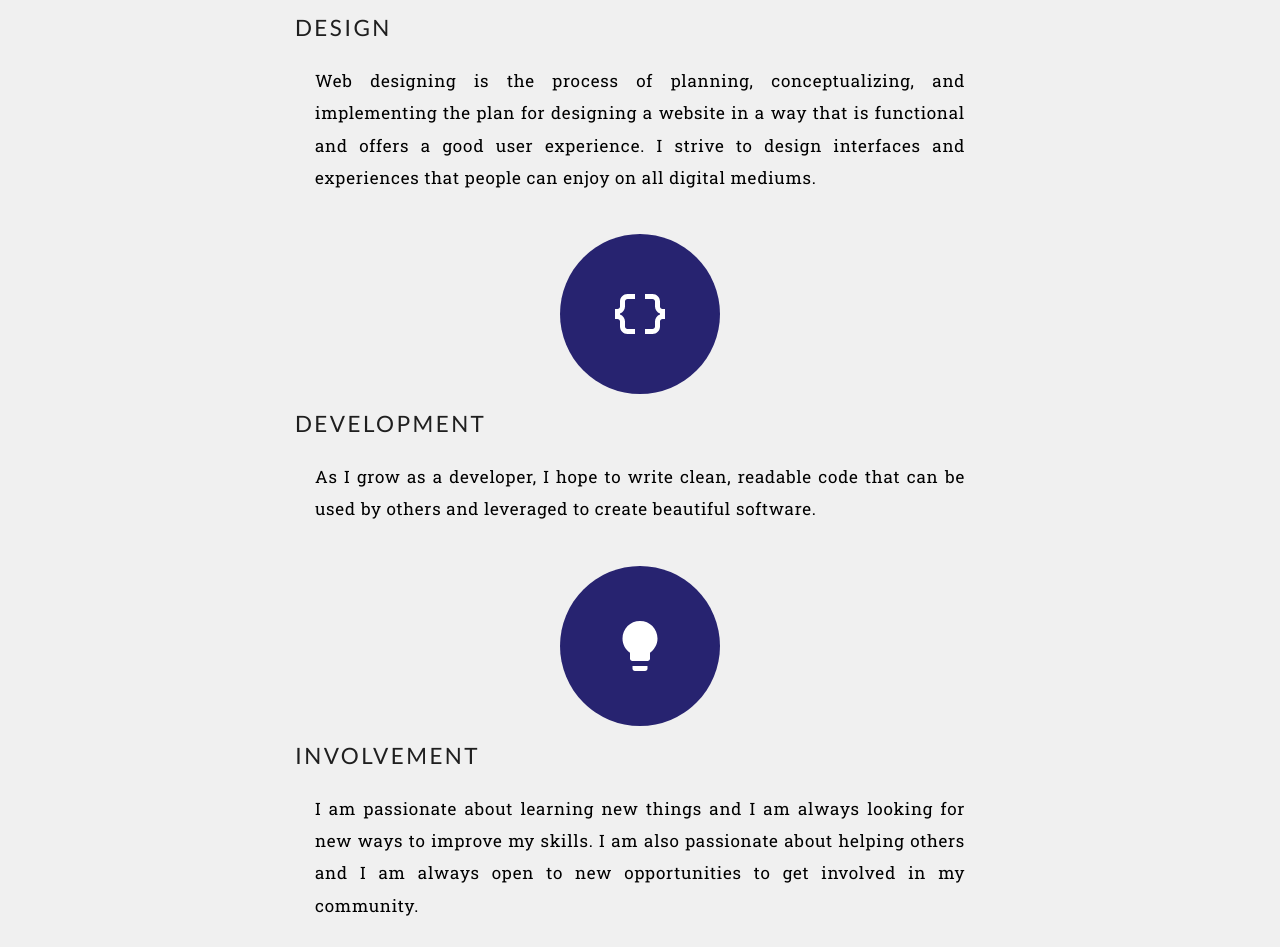
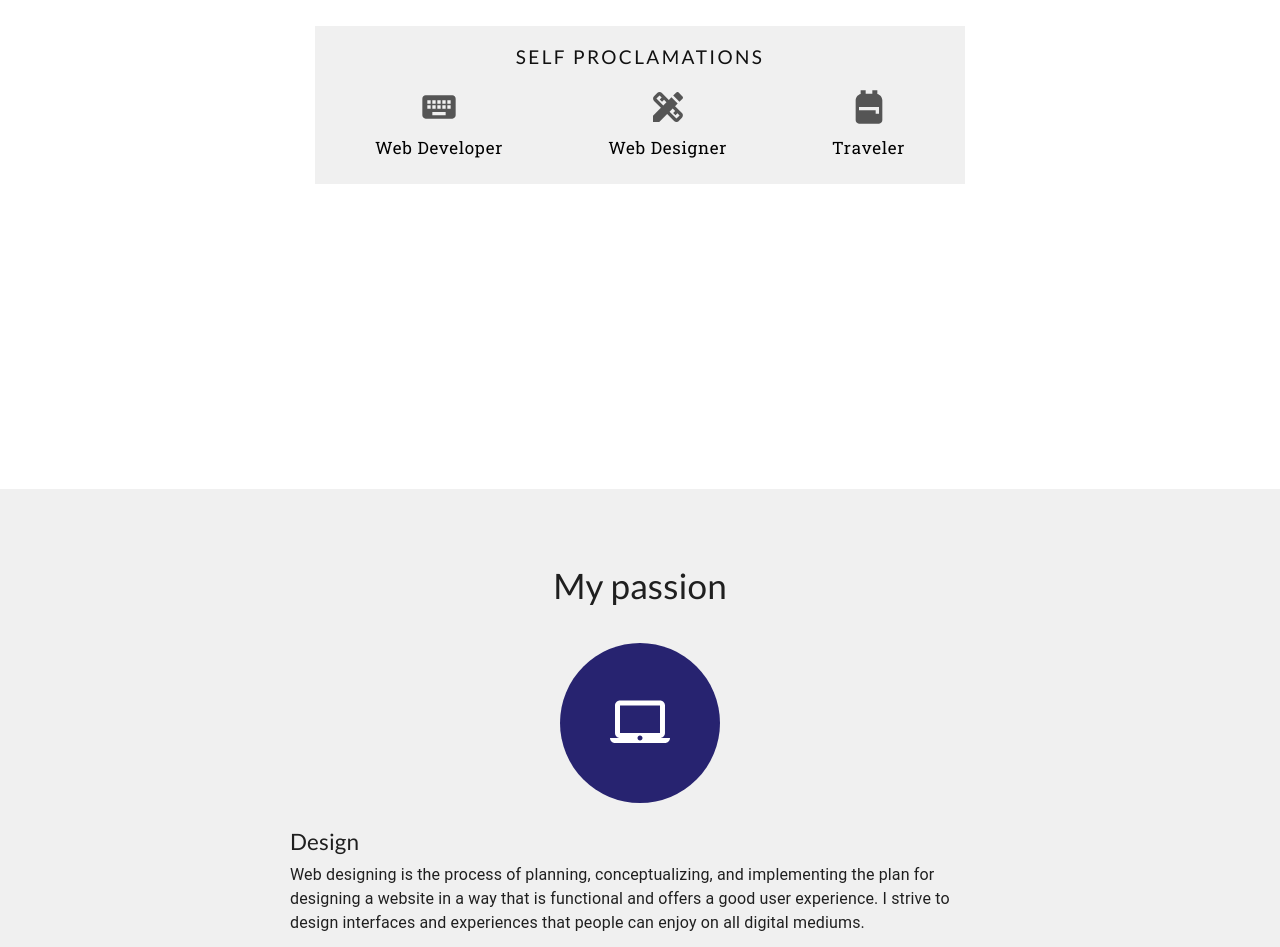
Before and after one commit to thongho93/Portfolio-Thong, a React (Vite) app in the folder my-portfolio/: page / in a window 1280 px wide. Shown: the part 1325-2272 px from the top of the page. Built offline with nearby package versions, Linux system fonts and the light colour scheme.

Commit message:
feat: Refactor About and Passion pages with new styled components and improved layout

```diff
--- a/my-portfolio/src/routes/About/index.jsx
+++ b/my-portfolio/src/routes/About/index.jsx
@@ -1,14 +1,23 @@
-import * as React from "react";
 import { Box } from "@mui/material";
-import { StyledH3, StyledP, StyledH1 } from "../../styles/styledComponents/styledTypography";
+import { StyledH3, StyledCenterP } from "../../styles/styledComponents/styledTypography";
 import thong from "../../pictures/thong.jpg";
 import KeyboardIcon from "@mui/icons-material/Keyboard";
 import DesignServicesIcon from "@mui/icons-material/DesignServices";
 import BackpackIcon from "@mui/icons-material/Backpack";
+import {
+  AboutPageContainer,
+  AboutPageTitle,
+  AboutPageImage,
+  AboutText,
+  AboutPageSelfClaimContainer,
+  AboutPageSubtitleContainer,
+  AboutIconsContainer,
+  AboutIconsBody,
+} from "../../styles/styledComponents/styledHome";
 
 function AboutPage({ aboutRef }) {
   return (
-    <div ref={aboutRef} className="aboutPage_Container">
+    <AboutPageContainer ref={aboutRef}>
       <Box
         sx={{
           minHeight: "100vh",
@@ -22,13 +31,13 @@ function AboutPage({ aboutRef }) {
         }}
       >
         <div>
-          <StyledH1 className=" mb-1 aboutPage_Title">Get to know me</StyledH1>
+          <AboutPageTitle>Get to know me</AboutPageTitle>
         </div>
-        <div className="mt-3 aboutPage_Image_Container">
-          <img src={thong} alt="Thong Ho" className="aboutPage_Image" />
+        <div className="mt-3">
+          <AboutPageImage src={thong} alt="Thong Ho" />
         </div>
         <div className="my-4">
-          <StyledP className="aboutPage_Text">
+          <AboutText>
             Hey! My name is <strong className="strongText">Thong</strong> and I'm a web developer
             with a passion for creating beautiful, intuitive and highly functional websites. I've
             just graduated as a{" "}
@@ -39,47 +48,38 @@ function AboutPage({ aboutRef }) {
             >
               front end developer
             </a>{" "}
-            from the school of technology -{" "}
+            from the school of technology –{" "}
             <a target="_blank" rel="noopener noreferrer" href="https://www.noroff.no/index.php">
               Noroff
             </a>
             . I'm a fast learner and I'm always looking for new challenges. I'm currently looking
             for a job as a web developer.
-          </StyledP>
-          <StyledP className="mt-3 mb-3 aboutPage_Text">
+          </AboutText>
+          <AboutText className="mt-3 mb-3">
             When I'm not coding, you'll find me building muscles, petting cats, or traveling.
-          </StyledP>
+          </AboutText>
         </div>
-        <div className=" aboutPage_SelfClaim_Container">
-          <div className="mb-4 aboutPage_Subtitle_Container">
-            <StyledH3 className="aboutPage_Subtitle">Self Proclamations</StyledH3>
-          </div>
-          <div className="aboutPage_SelfClaim_Icons_Container">
-            <div className="aboutPage_SelfClaim_Icons_Body">
-              <KeyboardIcon
-                className="aboutPage_Icon"
-                sx={{ fontSize: "40px", color: "#555", marginBottom: "5px" }}
-              />
-              <StyledP className=" aboutPage_Text">Web Developer</StyledP>
-            </div>
-            <div className="aboutPage_SelfClaim_Icons_Body">
-              <DesignServicesIcon
-                className="aboutPage_Icon"
-                sx={{ fontSize: "40px", color: "#555", marginBottom: "5px" }}
-              />
-              <StyledP className="aboutPage_Text">Web Designer</StyledP>
-            </div>
-            <div className="aboutPage_SelfClaim_Icons_Body">
-              <BackpackIcon
-                className="aboutPage_Icon"
-                sx={{ fontSize: "40px", color: "#555", marginBottom: "5px" }}
-              />
-              <StyledP className="aboutPage_Text">Traveler</StyledP>
-            </div>
-          </div>
-        </div>
+        <AboutPageSelfClaimContainer>
+          <AboutPageSubtitleContainer>
+            <StyledH3>Self Proclamations</StyledH3>
+          </AboutPageSubtitleContainer>
+          <AboutIconsContainer>
+            <AboutIconsBody>
+              <KeyboardIcon sx={{ fontSize: "40px", color: "#555", marginBottom: "5px" }} />
+              <StyledCenterP>Web Developer</StyledCenterP>
+            </AboutIconsBody>
+            <AboutIconsBody>
+              <DesignServicesIcon sx={{ fontSize: "40px", color: "#555", marginBottom: "5px" }} />
+              <StyledCenterP>Web Designer</StyledCenterP>
+            </AboutIconsBody>
+            <AboutIconsBody>
+              <BackpackIcon sx={{ fontSize: "40px", color: "#555", marginBottom: "5px" }} />
+              <StyledCenterP>Traveler</StyledCenterP>
+            </AboutIconsBody>
+          </AboutIconsContainer>
+        </AboutPageSelfClaimContainer>
       </Box>
-    </div>
+    </AboutPageContainer>
   );
 }
 
--- a/my-portfolio/src/routes/Passion/index.jsx
+++ b/my-portfolio/src/routes/Passion/index.jsx
@@ -1,72 +1,84 @@
-import * as React from "react";
-import { Row, Col } from "react-bootstrap";
-import { StyledH2, StyledP, StyledH1 } from "../../styles/styledComponents/styledTypography";
-import "../../styles/homePage.css";
+import { Col } from "react-bootstrap";
 import LaptopMacIcon from "@mui/icons-material/LaptopMac";
 import DataObjectIcon from "@mui/icons-material/DataObject";
 import LightbulbIcon from "@mui/icons-material/Lightbulb";
+import {
+  PassionContainer,
+  PassionRow,
+  PassionTitle,
+  PassionSubtitle,
+  PassionTextBlock,
+  PassionIconContainer,
+  SpinningIcon,
+} from "../../styles/styledComponents/styledHome";
 
 function PassionPage({ passionRef }) {
   return (
-    <div ref={passionRef} className="passionPage_Container">
-      <Row className="passionPage_Row m-0">
+    <PassionContainer ref={passionRef}>
+      <PassionRow>
         <Col className="d-flex flex-column align-items-center justify-content-start m-0 p-0">
           <div className="mb-1">
-            <StyledH1 className=" mb-1 passionPage_Title">My passion</StyledH1>
+            <PassionTitle>My passion</PassionTitle>
           </div>
           <div className="d-flex flex-column align-items-center">
             <span className="d-flex flex-column align-items-center">
-              <div className="mt-4 passionPage_IconContainer">
+              <PassionIconContainer>
+                <SpinningIcon>
                   <LaptopMacIcon
                     sx={{ fontSize: "60px", color: "white" }}
                     className="passionPage_IconSpin"
                   />
-              </div>
+                </SpinningIcon>
+              </PassionIconContainer>
               <div className="d-flex flex-column mb-3">
-                <StyledH2 className="mt-3 passionPage_Subtitle">Design</StyledH2>
-                <StyledP className="mt-3 passionPage_Text">
+                <PassionSubtitle>Design</PassionSubtitle>
+                <PassionTextBlock>
                   Web designing is the process of planning, conceptualizing, and implementing the
                   plan for designing a website in a way that is functional and offers a good user
                   experience. I strive to design interfaces and experiences that people can enjoy on
                   all digital mediums.
-                </StyledP>
+                </PassionTextBlock>
               </div>
             </span>
             <span className="d-flex flex-column align-items-center">
-              <div className="mt-4 passionPage_IconContainer">
+              <PassionIconContainer>
+                <SpinningIcon>
                   <DataObjectIcon
                     sx={{ fontSize: "60px", color: "white" }}
                     className="passionPage_IconSpin"
                   />
-              </div>
+                </SpinningIcon>
+              </PassionIconContainer>
               <div className="d-flex flex-column mb-3">
-                <StyledH2 className="mt-3 passionPage_Subtitle">Development</StyledH2>
-                <StyledP className="mt-3 passionPage_Text">
+                <PassionSubtitle>Development</PassionSubtitle>
+                <PassionTextBlock>
                   As I grow as a developer, I hope to write clean, readable code that can be used by
                   others and leveraged to create beautiful software.
-                </StyledP>
+                </PassionTextBlock>
               </div>
             </span>
             <span className="d-flex flex-column align-items-center">
-              <div className="mt-4 passionPage_IconContainer">
+              <PassionIconContainer>
+                <SpinningIcon>
                   <LightbulbIcon
                     sx={{ fontSize: "60px", color: "white" }}
                     className="passionPage_IconSpin"
                   />
-              </div>
+                </SpinningIcon>
+              </PassionIconContainer>
               <div className="d-flex flex-column">
-                <StyledH2 className="mt-3 passionPage_Subtitle">Involvement</StyledH2>
-                <StyledP className="mt-3 passionPage_Text">
+                <PassionSubtitle>Involvement</PassionSubtitle>
+                <PassionTextBlock>
                   I am passionate about learning new things and I am always looking for new ways to
                   improve my skills. I am also passionate about helping others and I am always open
                   to new opportunities to get involved in my community.
-                </StyledP>
+                </PassionTextBlock>
               </div>
             </span>
           </div>
         </Col>
-      </Row>
-    </div>
+      </PassionRow>
+    </PassionContainer>
   );
 }
 
--- a/my-portfolio/src/styles/styledComponents/styledHome.jsx
+++ b/my-portfolio/src/styles/styledComponents/styledHome.jsx
@@ -2,7 +2,7 @@ import styled, { keyframes } from "styled-components";
 import backgroundMain from "../../pictures/backgroundMain.jpg";
 
 export const BackgroundImage = styled.div`
-  position: absolute;
+  position: relative;
   width: 100%;
   height: 100%;
   top: 0;
@@ -69,7 +69,11 @@ export const ArrowButton = styled.button`
 export const AboutPageContainer = styled.div`
   min-height: 100vh;
   background-color: white;
-  padding: 75px 0;
+  padding: 75px 100px;
+
+  @media screen and (max-width: 768px) {
+    padding: 60px 20px;
+  }
 `;
 
 export const AboutPageTitle = styled.h1`
@@ -108,6 +112,11 @@ export const AboutPageSelfClaimContainer = styled.div`
   padding: 20px 60px;
   width: 650px;
   margin: 0 auto;
+
+  @media screen and (max-width: 690px) {
+    width: 100%;
+    padding: 20px;
+  }
 `;
 export const AboutPageSubtitleContainer = styled.div`
   margin-bottom: 10px;
@@ -130,21 +139,10 @@ export const AboutIconsBody = styled.div`
   display: flex;
   flex-direction: column;
   align-items: center;
+  text-align: center;
 
   @media screen and (max-width: 520px) {
     margin-bottom: 20px;
-  }
-`;
-
-export const AboutSelfClaimContainer = styled.div`
-  background-color: #f0f0f0;
-  padding: 20px 60px;
-  width: 650px;
-  margin: 0 auto;
-
-  @media screen and (max-width: 690px) {
-    width: 100%;
-    padding: 20px;
   }
 `;
 
@@ -165,10 +163,29 @@ export const PassionRow = styled.div`
 
 export const PassionTitle = styled.h1`
   font-size: 35px;
+
+  @media screen and (max-width: 768px) {
+    font-size: 30px;
+  }
+
+  @media screen and (max-width: 480px) {
+    font-size: 26px;
+  }
 `;
 
 export const PassionSubtitle = styled.h2`
   font-size: 22.5px;
+  padding-left: 10px;
+`;
+
+export const PassionTextBlock = styled.div`
+  max-width: 720px;
+  text-align: start;
+  padding: 0 10px;
+
+  @media screen and (max-width: 480px) {
+    font-size: 0.95rem;
+  }
 `;
 
 const spin = keyframes`
@@ -180,13 +197,31 @@ export const PassionIconContainer = styled.div`
   background-color: rgb(39, 35, 112);
   border-radius: 50%;
   padding: 50px;
+  margin: 25px;
   max-width: 170px;
   max-height: 250px;
 
-  &:hover .spin {
+  @media screen and (max-width: 768px) {
+    padding: 35px;
+    max-width: 130px;
+    max-height: 200px;
+  }
+
+  @media screen and (max-width: 480px) {
+    padding: 25px;
+    max-width: 100px;
+    max-height: 180px;
+  }
+`;
+
+export const SpinningIcon = styled.div`
+  display: inline-block;
+
+  ${PassionIconContainer}:hover & {
     animation: ${spin} 0.43s linear;
   }
 `;
+
 // --- EXPERIENCE PAGE ---
 export const ExperienceContainer = styled.div`
   min-height: 100vh;
@@ -214,7 +249,6 @@ export const ExperienceFooterImage = styled.div`
   background-attachment: fixed;
   width: 100%;
   height: 300px;
-  object-fit: cover;
   background-size: 240% auto;
 
   @media screen and (max-width: 769px) {
--- a/my-portfolio/src/styles/styledComponents/styledTypography.jsx
+++ b/my-portfolio/src/styles/styledComponents/styledTypography.jsx
@@ -96,6 +96,11 @@ export const StyledP = styled.p`
   max-width: 650px;
 `;
 
+export const StyledCenterP = styled(StyledP)`
+  text-align: center;
+  margin: 0;
+`;
+
 export const StyledUL = styled.ul`
   ${textStyles}
   margin: 0 10px;
```
Lines whose indentation alone changed are shown as unchanged.
